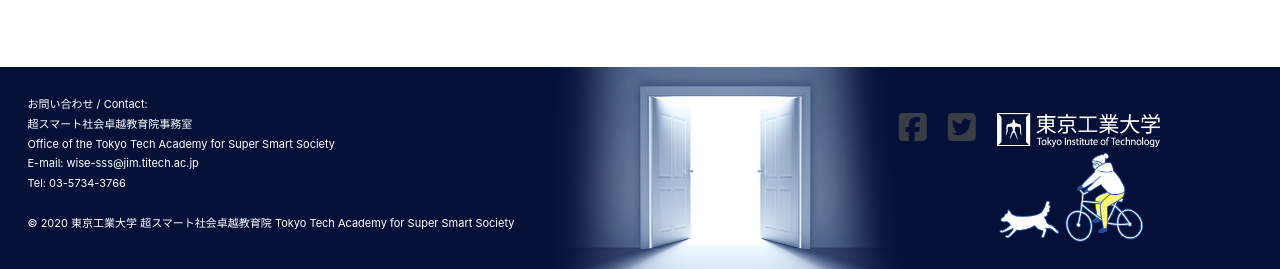
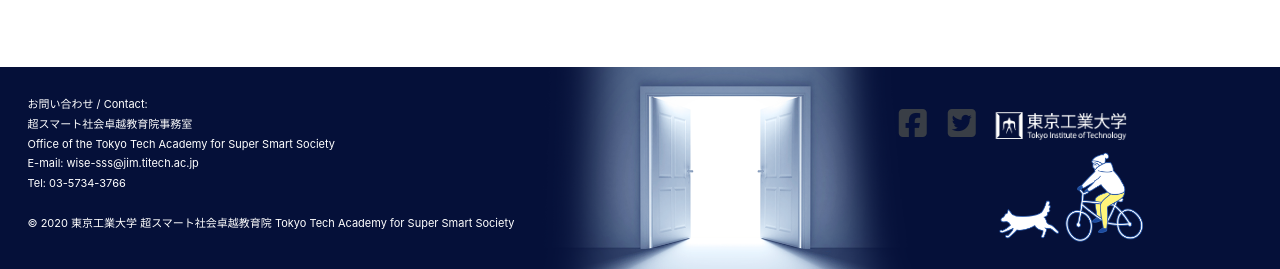
Before and after one commit to fl1d/w0ex.github.io, a Jekyll site: the page built from _pages/home.md, in a window 1280 px wide. Shown: the part 1229-1498 px from the top of the page. Built offline with Jekyll 4.4.1, drawn with Linux system fonts in a browser that asks for light colours; cached includes are drawn as plain includes; nearby versions of some CDN libraries.

Commit message:
Update footer.html

```diff
--- a/_includes/footer.html
+++ b/_includes/footer.html
@@ -38,7 +38,7 @@
                 </i>
              </a>
 
-             <a href="https://www.titech.ac.jp/"><img src="/assets/images/logo_titech.png" width="50%" height="50%" />
+             <a href="https://www.titech.ac.jp/"><img src="/assets/images/logo_titech.png" width="40%" height="40%" />
                   </a>
                   </td>
                   </table>
```
